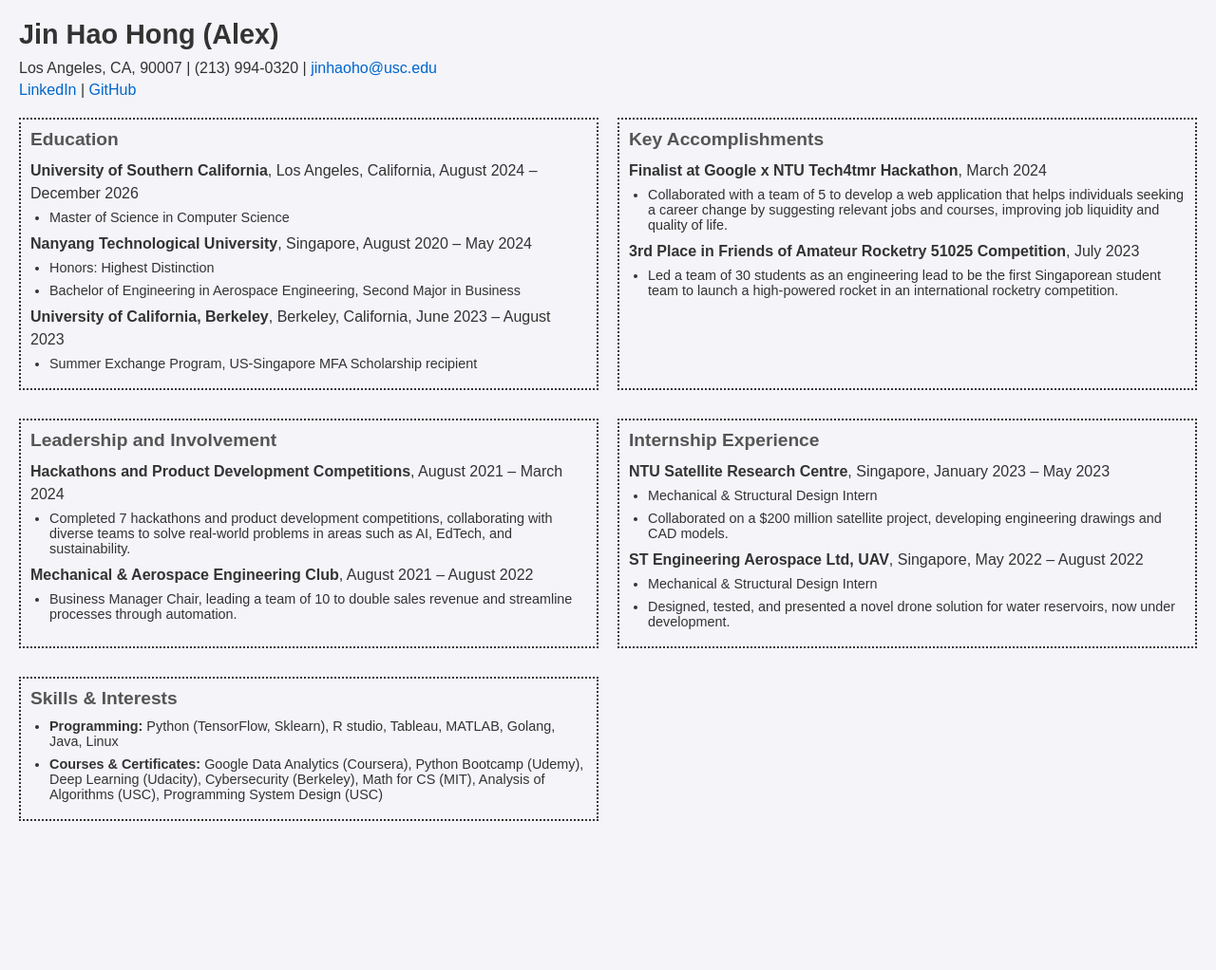
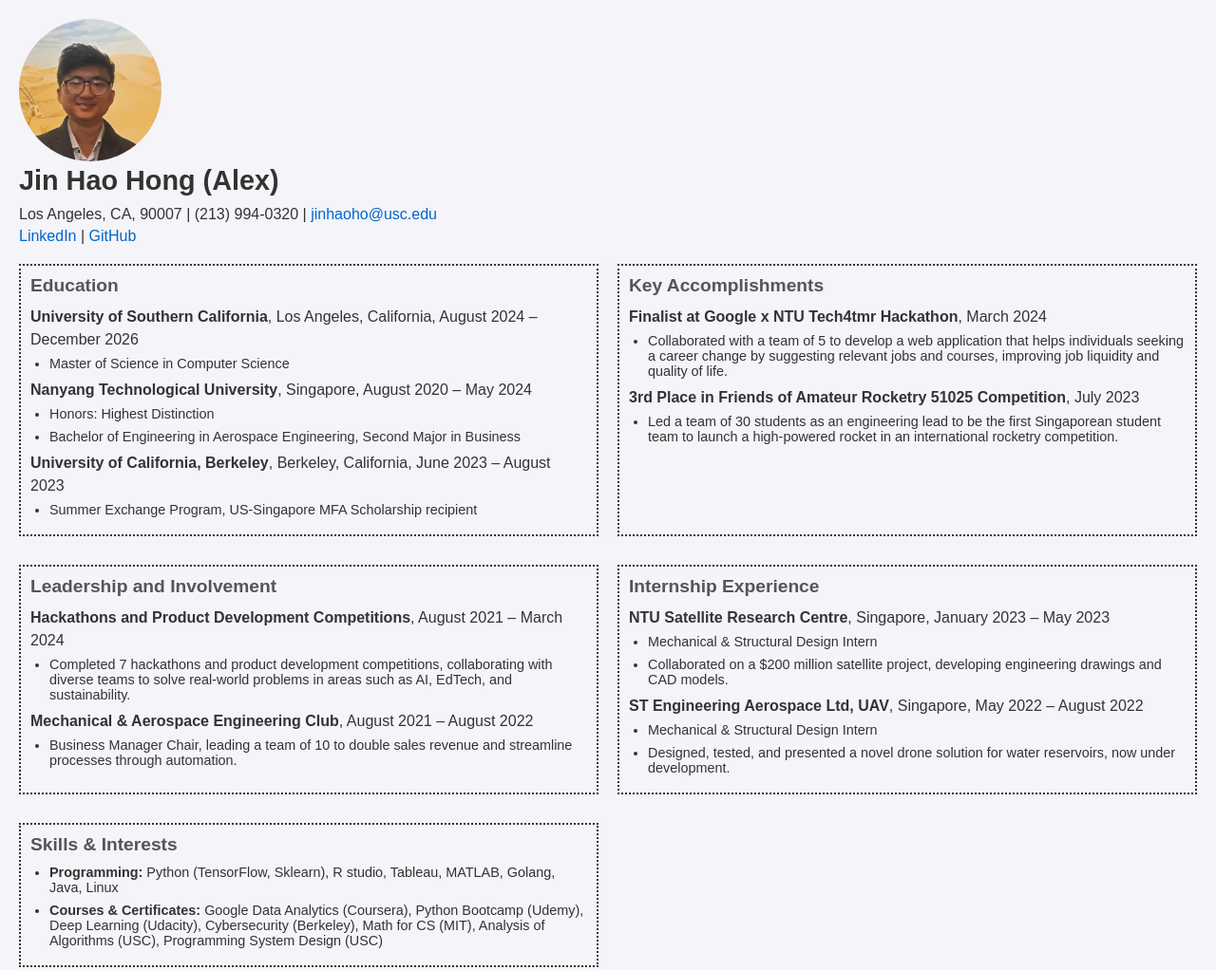
Before and after one commit to hongjinhao/hongjinhao.github.io, a plain HTML site: page index.html in a window 1280 px wide. Shown: the whole page at 95% size. Before the commit the page ends 895 px from the top, so only its background shows below. Drawn offline with Linux system fonts and the light colour scheme.

Commit message:
Added profile picture

```diff
--- a/index.html
+++ b/index.html
@@ -10,6 +10,7 @@
 
     <!-- Header Section -->
     <header>
+        <img src="pic.jpg" alt="Profile Picture" class="profile-pic">
         <h1>Jin Hao Hong (Alex)</h1>
         <p>Los Angeles, CA, 90007 | (213) 994-0320 | <a href="mailto:jinhaoho@usc.edu">jinhaoho@usc.edu</a></p>
         <p><a href="https://www.linkedin.com/in/hongjinhao/">LinkedIn</a> | <a href="https://github.com/hongjinhao">GitHub</a></p>
--- a/style.css
+++ b/style.css
@@ -5,6 +5,12 @@
     box-sizing: border-box;
     font-family: Arial, sans-serif;
     color: #333;
+}
+.profile-pic {
+    width: 150px;            /* Set the desired width */
+    height: 150px;           /* Set the same height to make it a square */
+    border-radius: 50%;      /* This makes the image circular */
+    object-fit: cover;       /* Ensures the image fills the circle without distortion */
 }
 
 body {
```
Also changed, not shown: pic.jpg (added).
